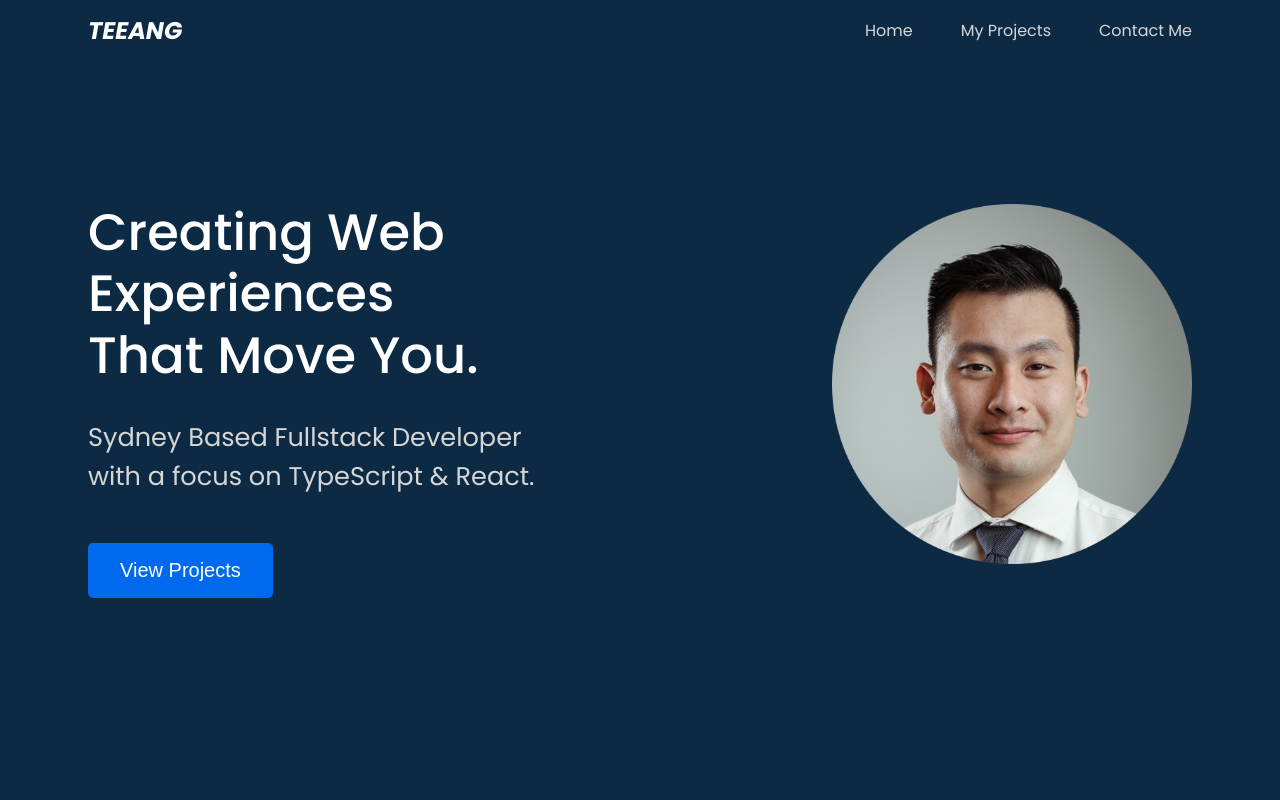
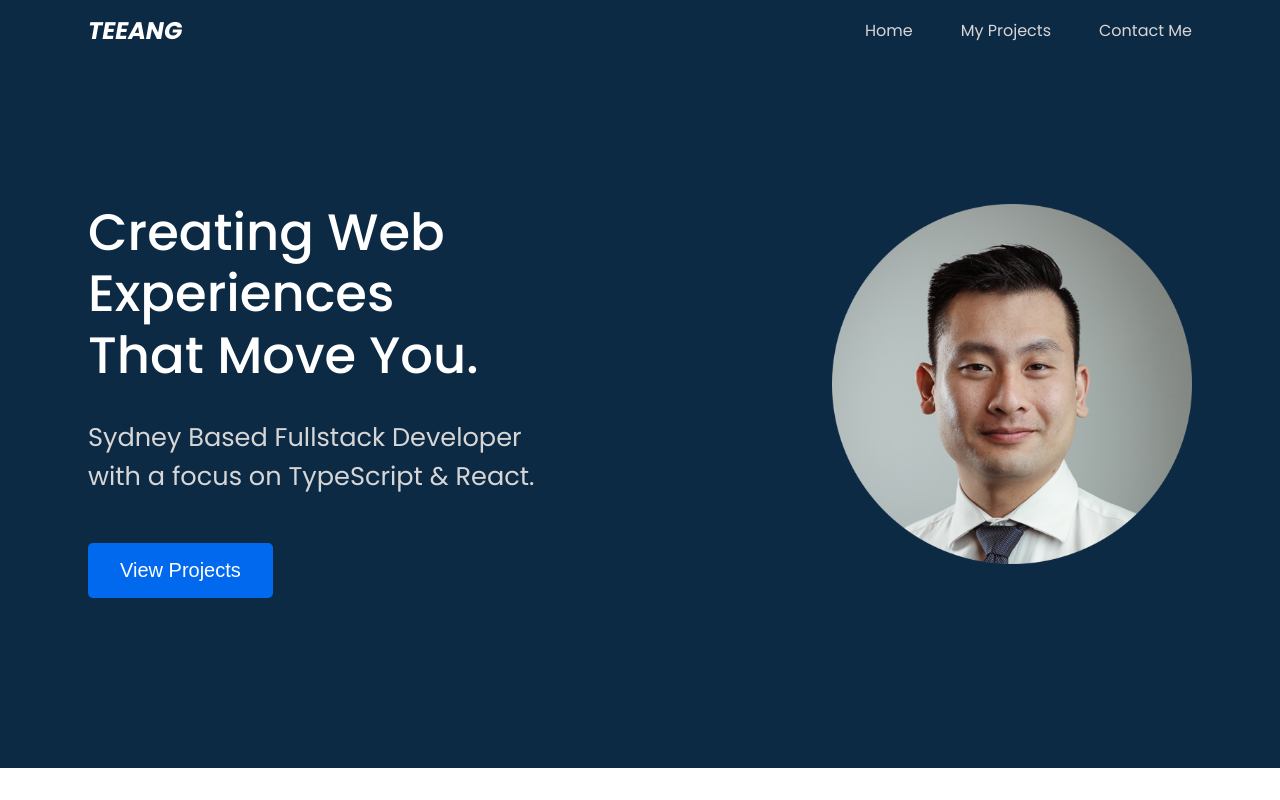
Before and after one commit to davidtaing/portfolio, a Next.js app: page / in a window 1280 px wide. Shown: the top 800 px of the page. Built offline with nearby package versions, Linux system fonts and the light colour scheme.

Commit message:
feat: Section component

```diff
--- a/src/styles/globals.css
+++ b/src/styles/globals.css
@@ -73,17 +73,6 @@ textarea {
   margin: 3rem 1.5rem;
 }
 
-section {
-  width: 100%;
-  min-height: calc(100vh - 60px);
-}
-
-@media (min-width: 768px) {
-  section {
-    min-height: 100vh;
-  }
-}
-
 @media (min-width: 50em) {
   .wrapper {
     max-width: min(1600px, 90vw);
```
Also changed, not shown: src/components/common/Section/index.tsx (added, +33 -0 lines).
